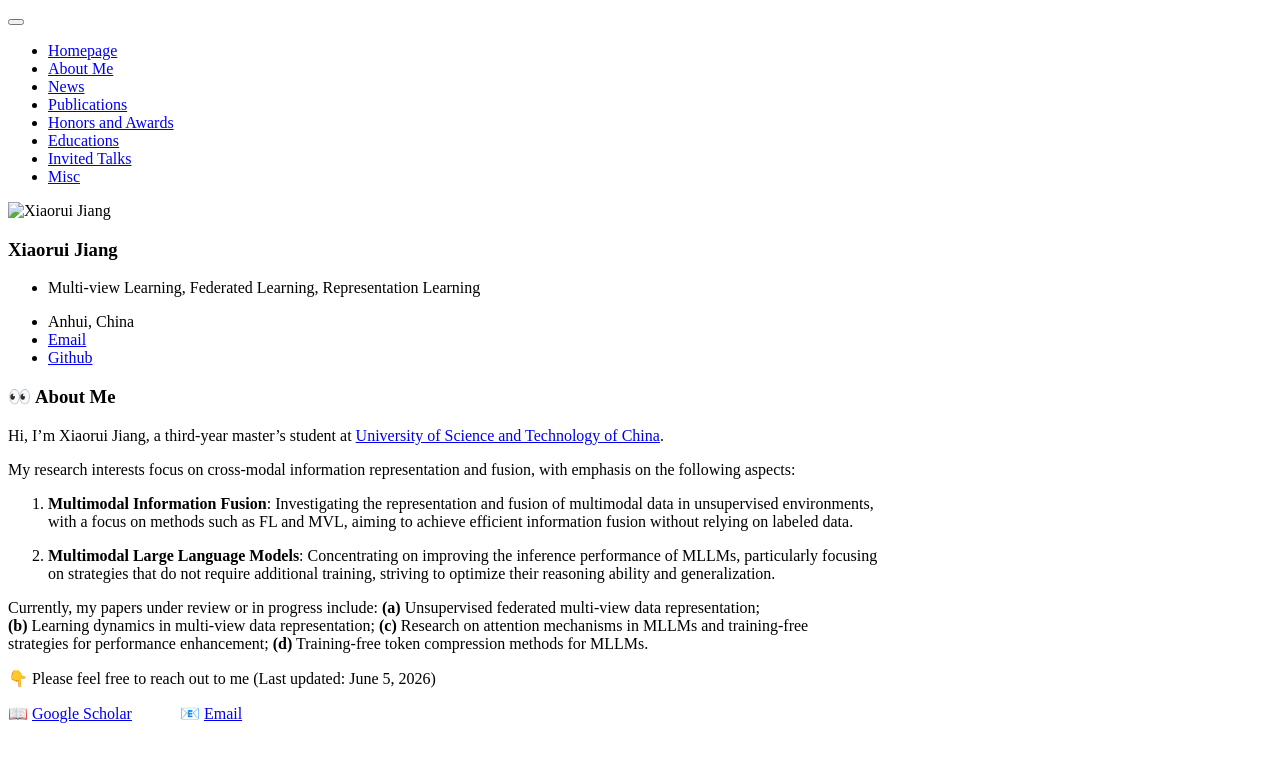
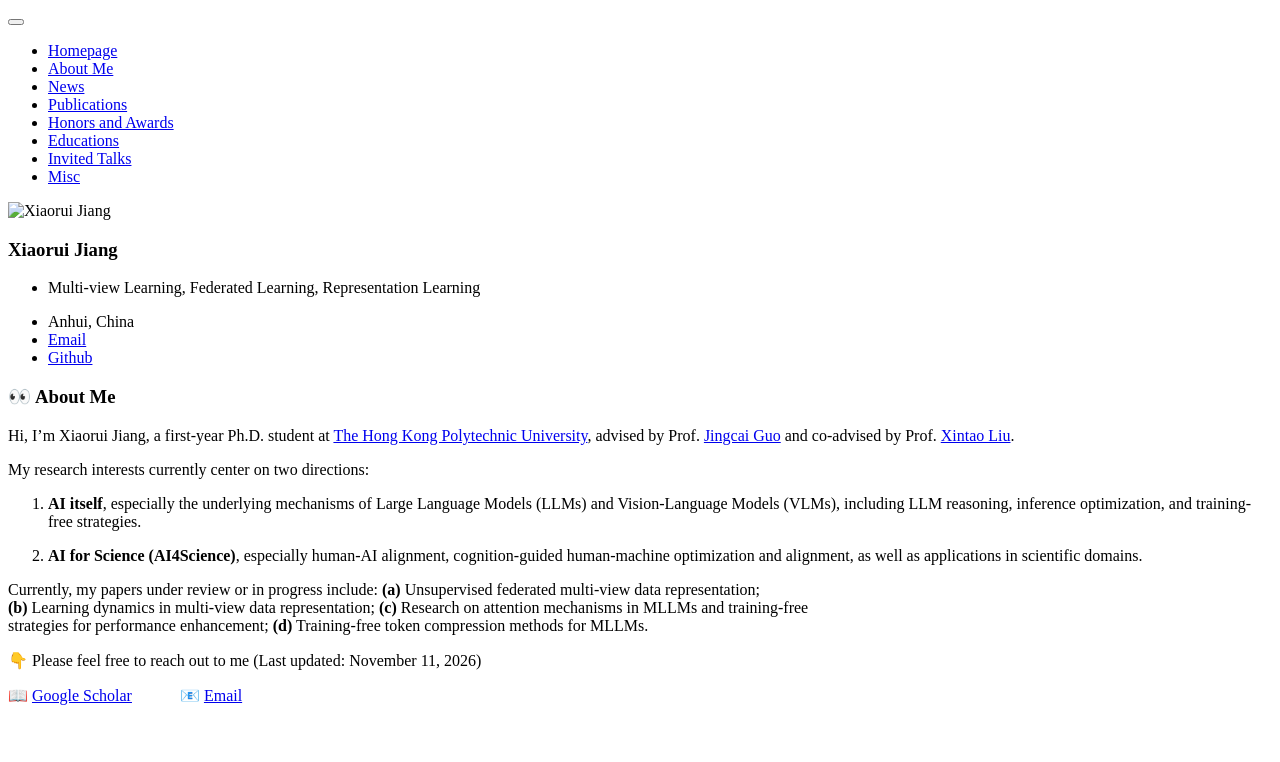
Before and after one commit to xiaorui-jiang/xiaorui-jiang.github.io, a Jekyll site: the page built from _pages/includes/intro.md, in a window 1280 px wide. Shown: the top 762 px of the page. Built offline with Jekyll 4.4.1, drawn with Linux system fonts in a browser that asks for light colours; our own code applies the rules of GitHub Pages for plain Markdown files.

Commit message:
Update research interests, PhD advisor info, and news (CCAE accepted at EMNLP 2026)

```diff
--- a/_pages/includes/intro.md
+++ b/_pages/includes/intro.md
@@ -1,14 +1,12 @@
 # 👀 About Me
 
-Hi, I'm Xiaorui Jiang, a third-year master's student at [University of Science and Technology of China](https://www.ustc.edu.cn/).
+Hi, I'm Xiaorui Jiang, a first-year Ph.D. student at [The Hong Kong Polytechnic University](https://www.polyu.edu.hk/), advised by Prof. [Jingcai Guo](https://jingcaiguo.github.io/) and co-advised by Prof. [Xintao Liu](https://geoxlab.github.io/).
 
+My research interests currently center on two directions:
 
-[//]: # (I am currently seeking a PhD position and I hope to continue my research in the areas mentioned above.)
-My research interests focus on cross-modal information representation and fusion, with emphasis on the following aspects:
+1. <b>AI itself</b>, especially the underlying mechanisms of Large Language Models (LLMs) and Vision-Language Models (VLMs), including LLM reasoning, inference optimization, and training-free strategies.
 
-1. <b>Multimodal Information Fusion</b>: Investigating the representation and fusion of multimodal data in unsupervised environments, <br> with a focus on methods such as FL and MVL, aiming to achieve efficient information fusion without relying on labeled data.
-
-2. <b>Multimodal Large Language Models</b>: Concentrating on improving the inference performance of MLLMs,   particularly focusing <br>on strategies that do not require additional training, striving to optimize their reasoning ability and generalization.
+2. <b>AI for Science (AI4Science)</b>, especially human-AI alignment, cognition-guided human-machine optimization and alignment, as well as applications in scientific domains.
 
 
 Currently, my papers under review or in progress include:
@@ -19,6 +17,6 @@ Currently, my papers under review or in progress include:
 
 
 
-👇 Please feel free to reach out to me (Last updated: June 5, 2026)
+👇 Please feel free to reach out to me (Last updated: November 11, 2026)
 
 📖 [Google Scholar](https://scholar.google.com/citations?user=DAJ7HogAAAAJ&hl=zh-CN)            📧 <a href="mailto:xrjiang@mail.ustc.edu.cn">Email</a>
```
Also changed, not shown: _pages/includes/news.md (+1 -0 lines).
